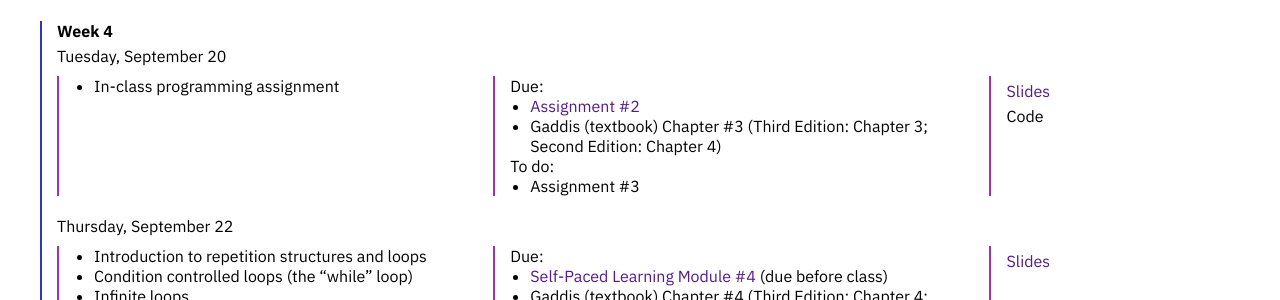
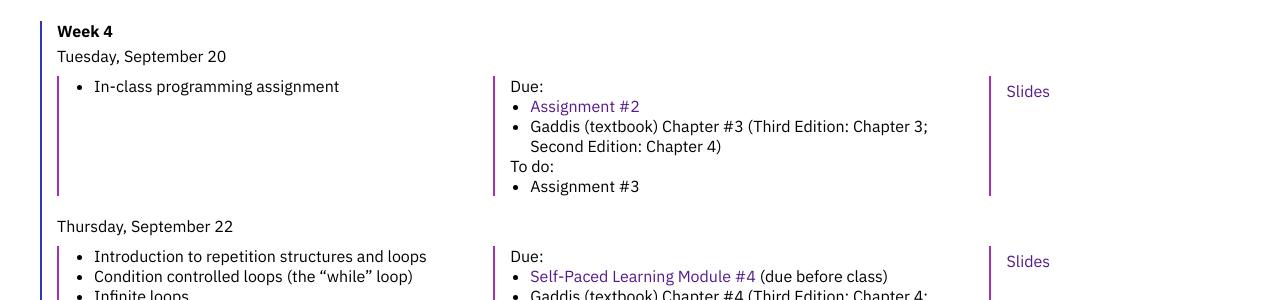
Before and after one commit to emilydidthis/-CSCI-UA.0002-Fall22, a Jekyll site: the page built from schedule.markdown, in a window 1280 px wide and 900 px high, scrolled down 1050 px. Shown: the part 154-454 px from the top of the window. Built offline with Jekyll 4.4.1, drawn with Linux system fonts in a browser that asks for light colours.

```diff
--- a/schedule.markdown
+++ b/schedule.markdown
@@ -192,8 +192,7 @@ To do:
 <div class="week-column materials" markdown="1">
 
 ### Materials
-<a href="{{ site.url }}{{ site.baseurl }}/assets/slides/06-warm-up.pdf" download>Slides</a>
-Code
+<a href="{{ site.url }}{{ site.baseurl }}/assets/slides/06-workshop-2.pdf" download>Slides</a>
 </div>
 </div>
 <br>
```
